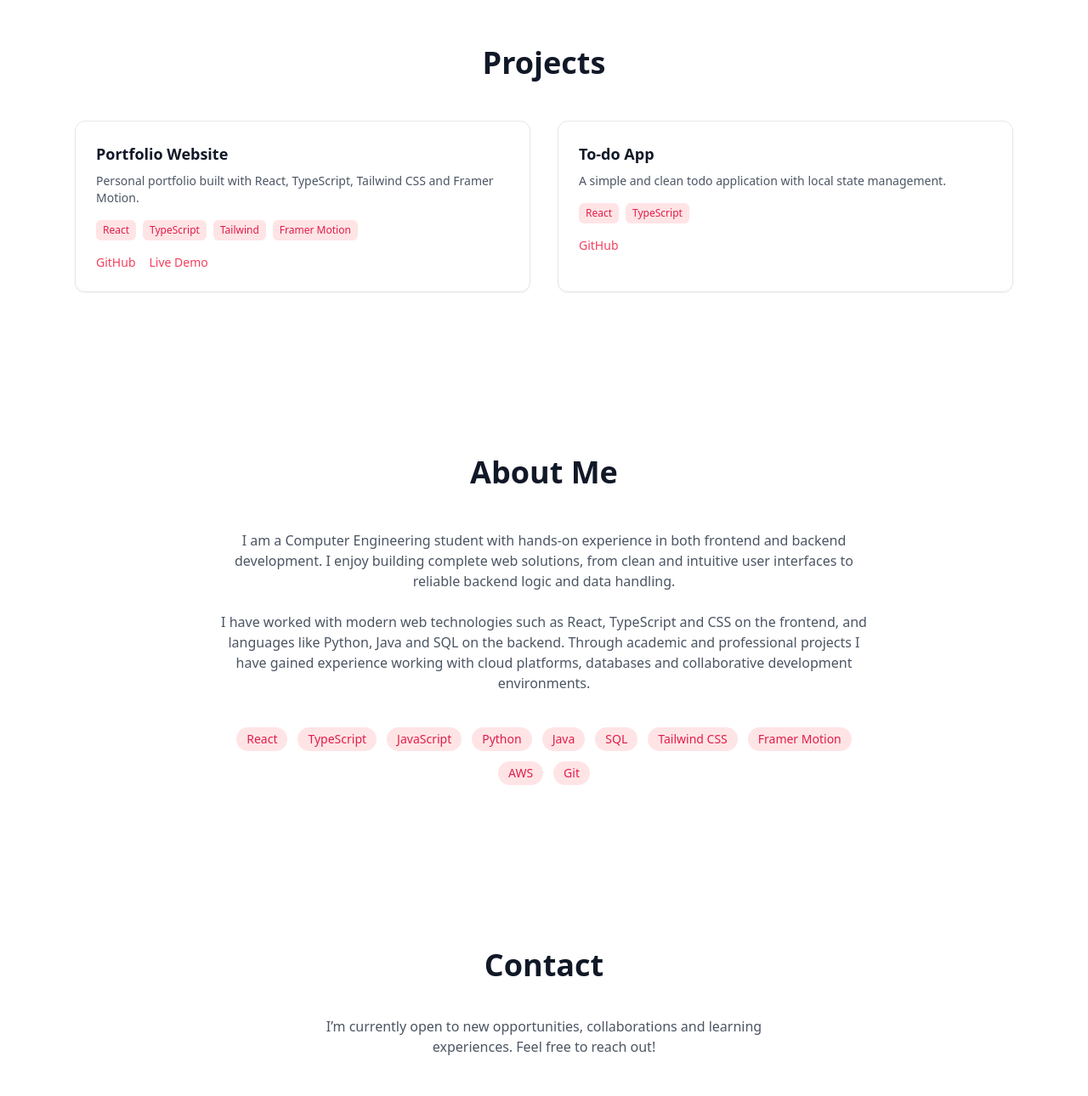
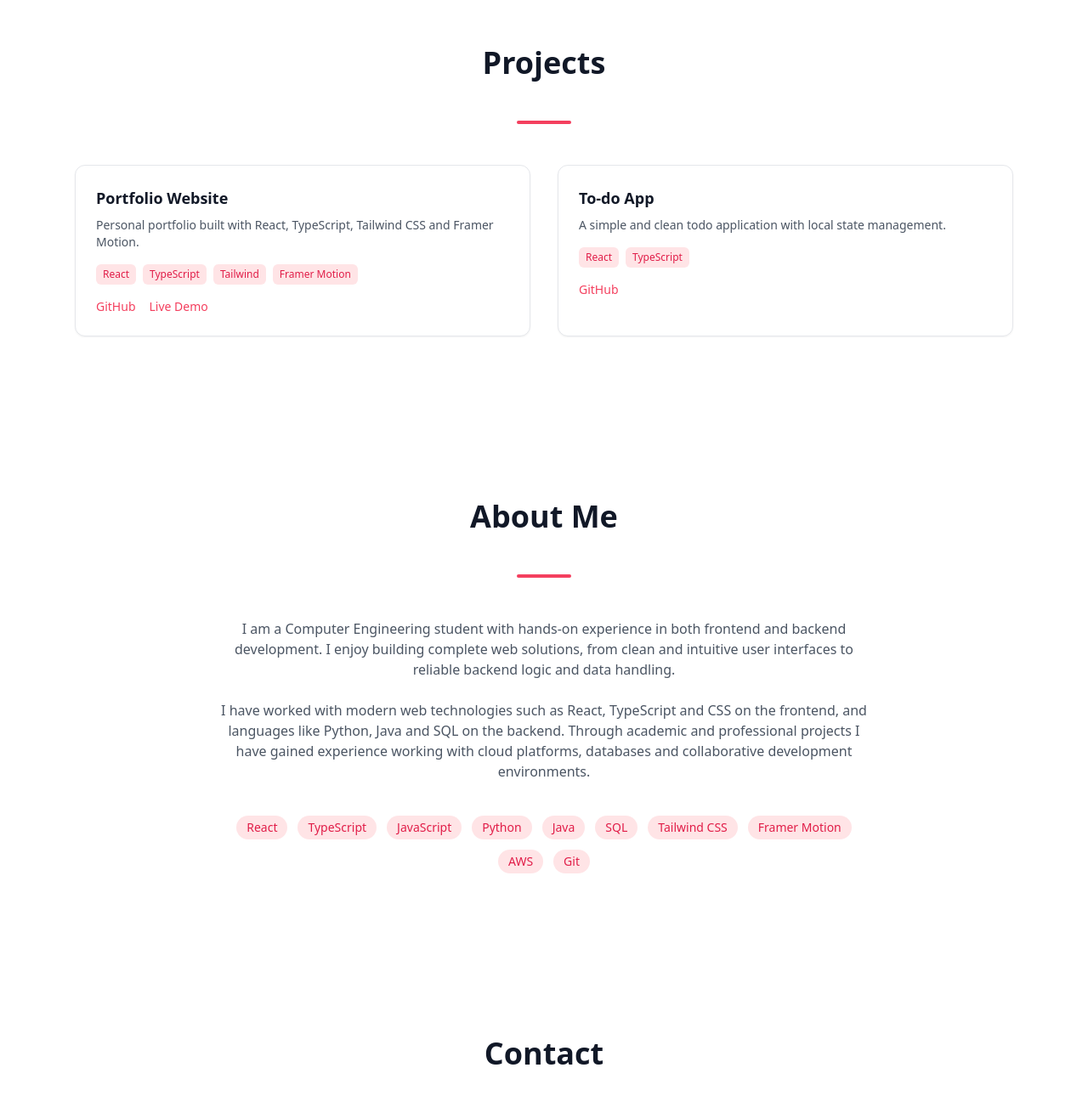
Before and after one commit to brizavda/brizavda, a React (Vite) app in the folder portfolio/: page / in a window 1280 px wide. Shown: the part 903-2193 px from the top of the page at 85% size. Built offline with nearby package versions, Linux system fonts and the light colour scheme.

Commit message:
chore: finalize layout consistency across all sections

```diff
--- a/portfolio/src/components/AboutSection.tsx
+++ b/portfolio/src/components/AboutSection.tsx
@@ -15,6 +15,8 @@ function AboutSection() {
       >
         About Me
       </motion.h2>
+
+      <div className="w-16 h-1 bg-rose-500 mx-auto mb-12 rounded-full" />
 
       <motion.div
         initial={{ opacity: 0, y: 30 }}
--- a/portfolio/src/components/ContactSection.tsx
+++ b/portfolio/src/components/ContactSection.tsx
@@ -15,6 +15,8 @@ function ContactSection() {
       >
         Contact
       </motion.h2>
+
+      <div className="w-16 h-1 bg-rose-500 mx-auto mb-12 rounded-full" />
 
       <motion.p
         initial={{ opacity: 0 }}
--- a/portfolio/src/components/Navbar.tsx
+++ b/portfolio/src/components/Navbar.tsx
@@ -21,7 +21,7 @@ function Navbar() {
             className={`cursor-pointer transition ${
                 activeSection === "home"
                 ? "text-rose-500 font-semibold"
-                : "hover:text-rose-500"
+                : "hover:text-rose-500 hover:-translate-y-0.5 transition-transform"
             }`}
             >
             Home
@@ -32,7 +32,7 @@ function Navbar() {
             className={`cursor-pointer transition ${
                 activeSection === "projects"
                 ? "text-rose-500 font-semibold"
-                : "hover:text-rose-500"
+                : "hover:text-rose-500 hover:-translate-y-0.5 transition-transform"
             }`}
             >
             Projects
@@ -43,7 +43,7 @@ function Navbar() {
             className={`cursor-pointer transition ${
                 activeSection === "about"
                 ? "text-rose-500 font-semibold"
-                : "hover:text-rose-500"
+                : "hover:text-rose-500 hover:-translate-y-0.5 transition-transform"
             }`}
             >
             About
@@ -54,7 +54,7 @@ function Navbar() {
             className={`cursor-pointer transition ${
                 activeSection === "contact"
                 ? "text-rose-500 font-semibold"
-                : "hover:text-rose-500"
+                : "hover:text-rose-500 hover:-translate-y-0.5 transition-transform"
             }`}
             >
             Contact
--- a/portfolio/src/components/ProjectsSection.tsx
+++ b/portfolio/src/components/ProjectsSection.tsx
@@ -17,6 +17,8 @@ function ProjectsSection() {
       >
         Projects
       </motion.h2>
+
+      <div className="w-16 h-1 bg-rose-500 mx-auto mb-12 rounded-full" />
 
       <motion.div
         initial="hidden"
--- a/portfolio/src/hooks/useScrollSpy.ts
+++ b/portfolio/src/hooks/useScrollSpy.ts
@@ -1,6 +1,6 @@
 import { useEffect, useState } from "react";
 
-const SECTION_IDS = ["home", "projects", "about"];
+const SECTION_IDS = ["home", "projects", "about", "contact"];
 
 export function useScrollSpy() {
   const [activeSection, setActiveSection] = useState("home");
--- a/portfolio/src/styles/index.css
+++ b/portfolio/src/styles/index.css
@@ -1,5 +1,9 @@
 html {
   scroll-behavior: smooth;
+}
+* {
+  transition-property: background-color, color, border-color;
+  transition-duration: 200ms;
 }
 
 @tailwind base;
```
